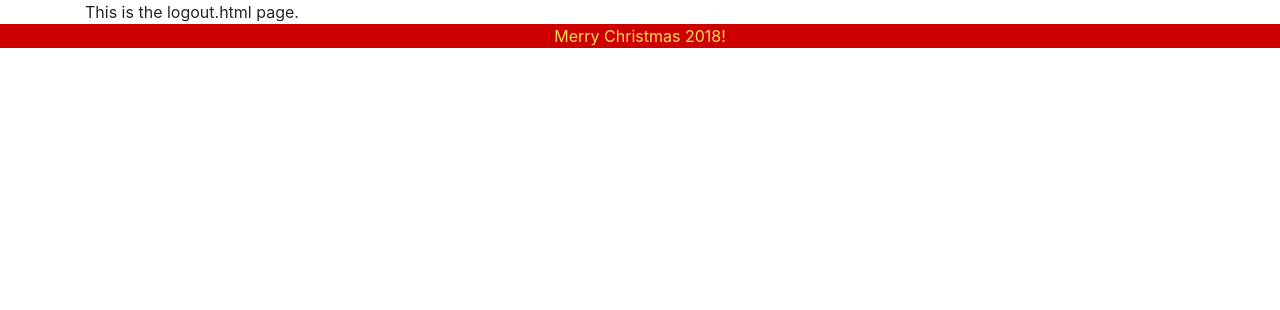
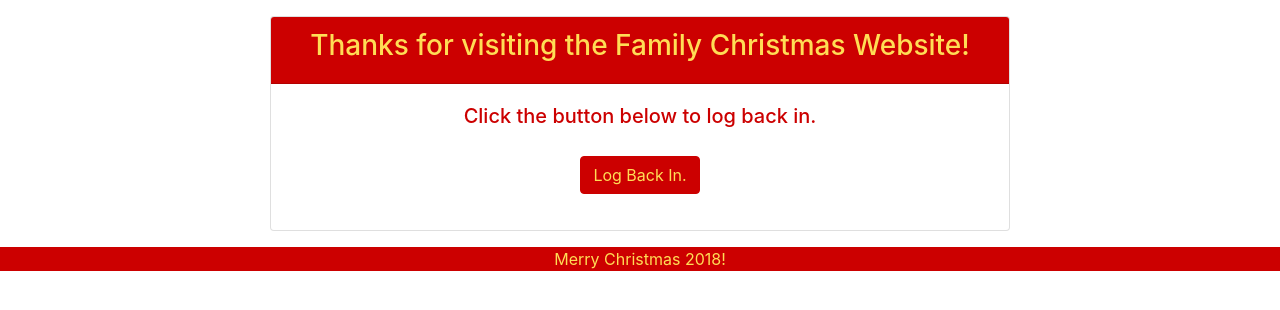
Before and after one commit to JMorris1575/christmas18, a Django app: template c18/user/templates/user/logout.html in a window 1280 px wide. Shown: the part 160-470 px from the top of the page. Run offline with Django 3.2, Linux system fonts and the light colour scheme; the template is opened without the code that fills it, so the values that code supplies are empty; some libraries are stand-ins or nearby versions.

Commit message:
Login and Logout both working

```diff
--- a/c18/templates/header.html
+++ b/c18/templates/header.html
@@ -24,7 +24,7 @@
                         <div class="col">
                             {% if user.is_authenticated %}
                                 <span class="h5">Welcome {{ user.first_name }}!</span>
-                                <a class="link" href="{% url 'user:logout' %)">  (Logout)</a>
+                                <a class="link" href="{% url 'user:logout' %}">  (Logout)</a>
                             {% else %}
                                 <span class="h5">Welcome!</span>
                                 <a class="link" href="{% url 'user:login' %}?next={{ request.path_info }}">  (Login)</a>
--- a/c18/user/templates/user/login.html
+++ b/c18/user/templates/user/login.html
@@ -10,7 +10,6 @@
             <h5 class="card-title text-primary">
                 Enter the Username and Password you were given. Both are case-sensitive.
             </h5>
-        </div>
 
             {% if form.errors %}
                 <p class="text-danger">Your username and password did not match. Please try again.</p>
@@ -44,9 +43,12 @@
                     </div>
                     <input type="password" name="password" id="id_password" required class="form-control">
                 </div>
-            <input type="submit" value="login" class="btn btn-primary text-secondary btn-block btn-lg">
+                <div class="input-group input-group-lg my-3 px-3">
+                    <input type="submit" value="Login" class="btn btn-primary text-secondary btn-block btn-lg">
                     <input type="hidden" name="next" value="{{ next }}">
+                </div>
             </form>
+        </div>
     </div>
 
 {% endblock %}
--- a/c18/user/templates/user/logout.html
+++ b/c18/user/templates/user/logout.html
@@ -2,6 +2,20 @@
 
 {% block content %}
 
-    This is the logout.html page.
+    <div class="card col-md-8 mx-md-auto my-3 p-0">
+        <div class="card-header text-center bg-primary">
+            <h3 class="text-secondary">Thanks for visiting the Family Christmas Website!</h3>
+        </div>
+        <div class="card-body mx-auto">
+            <div class="card-title text-primary">
+                <span class="h5">Click the button below to log back in.</span>
+            </div>
+            <div class="row card-text">
+                <a href="{% url 'user:login' %}" type="button" class="btn btn-primary text-secondary mx-auto my-3">
+                    Log Back In.
+                </a>
+            </div>
+        </div>
+    </div>
 
 {% endblock %}
```
Lines whose indentation alone changed are shown as unchanged.
